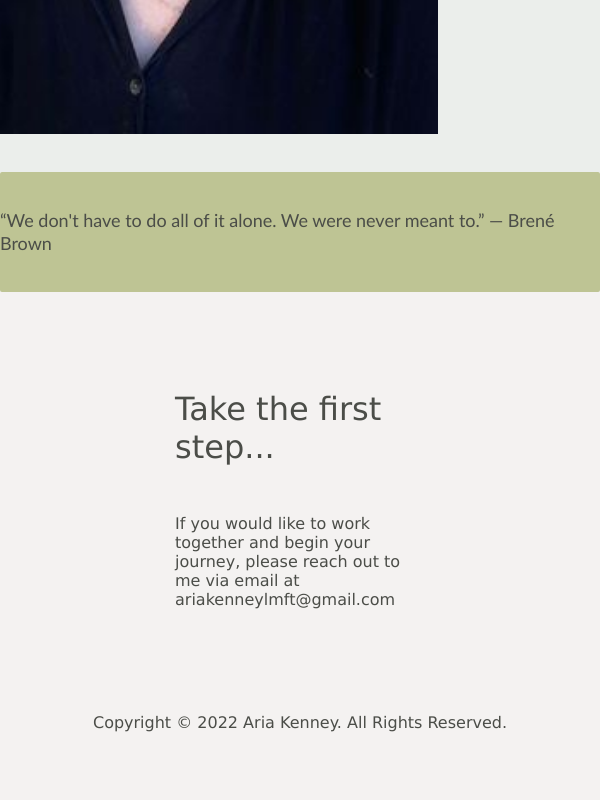
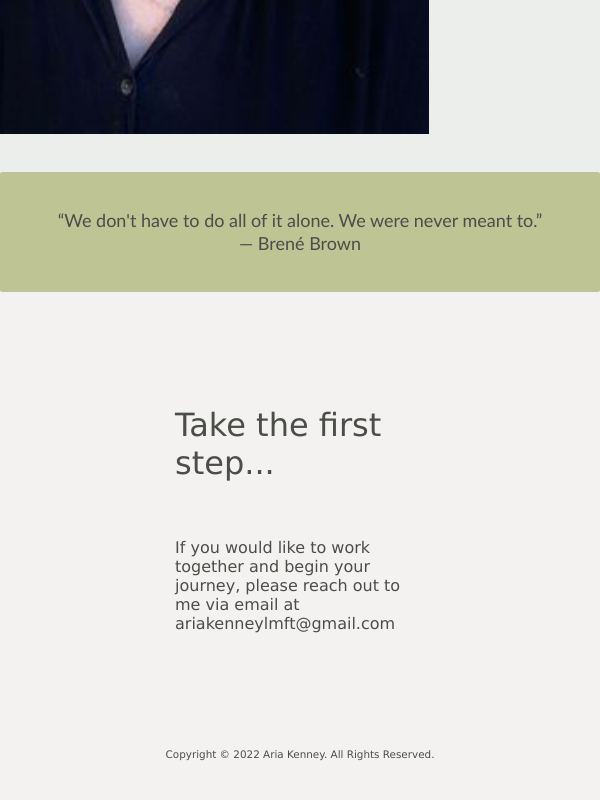
Before and after one commit to zcecchetti/AKLMFT, a website built with webpack: page dist/index.html in a window 600 px wide. Shown: the part 1388-2188 px from the top of the page. Built offline with Linux system fonts and the light colour scheme.

Commit message:
completed styling index mobile site

```diff
--- a/src/stylesheet.css
+++ b/src/stylesheet.css
@@ -88,6 +88,32 @@ a:hover, a:active {
     border-radius: 2px;
 }
 
+.quote {
+    margin: auto;
+    height: 15vh;
+    /* width: 100vw; */
+    background-color: #bec494;
+    border-radius: 2px;
+    display: flex;
+    flex-direction: column;
+    justify-content: center;
+}
+
+#contactMe {
+    display: flex;
+    flex-direction: column;
+    justify-content: center;
+    align-items: center;
+    background-color: #f4f2f1;
+}
+
+.footer {
+    display: flex;
+    justify-content: center;
+    align-items: center;
+    height: 1.25rem;
+}
+
 @media screen and (max-width: 600px) {
 
     #header {
@@ -163,7 +189,7 @@ a:hover, a:active {
     }
 
     .infoContainer {
-        height: 65vh;
+        height: 59vh;
     }
 
     .clinicianImage {
@@ -202,7 +228,22 @@ a:hover, a:active {
 
     p {
         padding: 0px 1rem 0 1rem;
-        margin: 0;
+        margin: -10px 9px;
+    }
+
+    #contactMe {
+        height: 20vh;
+        margin: 1rem 2rem;
+    }
+
+    .floatingInfo {
+        display: flex;
+        flex-direction: column;
+        gap: 8px;
+    }
+
+    .footer {
+        font-size: .65rem;
     }
 
 }
@@ -443,12 +484,6 @@ a:hover, a:active {
 
     #contactMe {
         height: calc(55vh - 1.25rem);
-        width: 100vw;
-        display: flex;
-        flex-direction: column;
-        justify-content: center;
-        align-items: center;
-        background-color: #f4f2f1;
     }
 
     .floatingInfo {
@@ -566,13 +601,6 @@ a:hover, a:active {
         background-size: cover;
     }
 
-    .footer {
-        display: flex;
-        justify-content: center;
-        align-items: center;
-        height: 1.25rem;
-    }
-
     p {
         visibility: hidden;
         height: 0;
```
Also changed, not shown: dist/index.html, dist/main.js.
